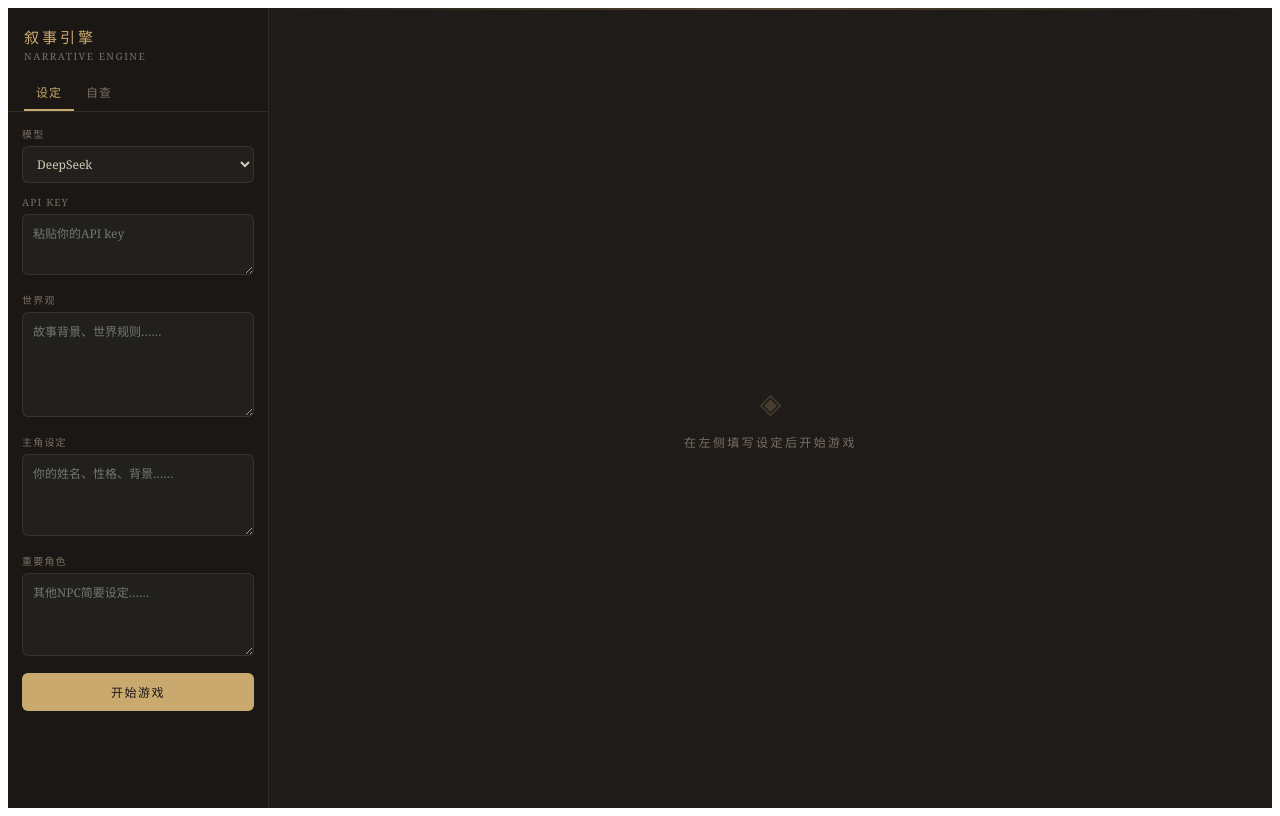
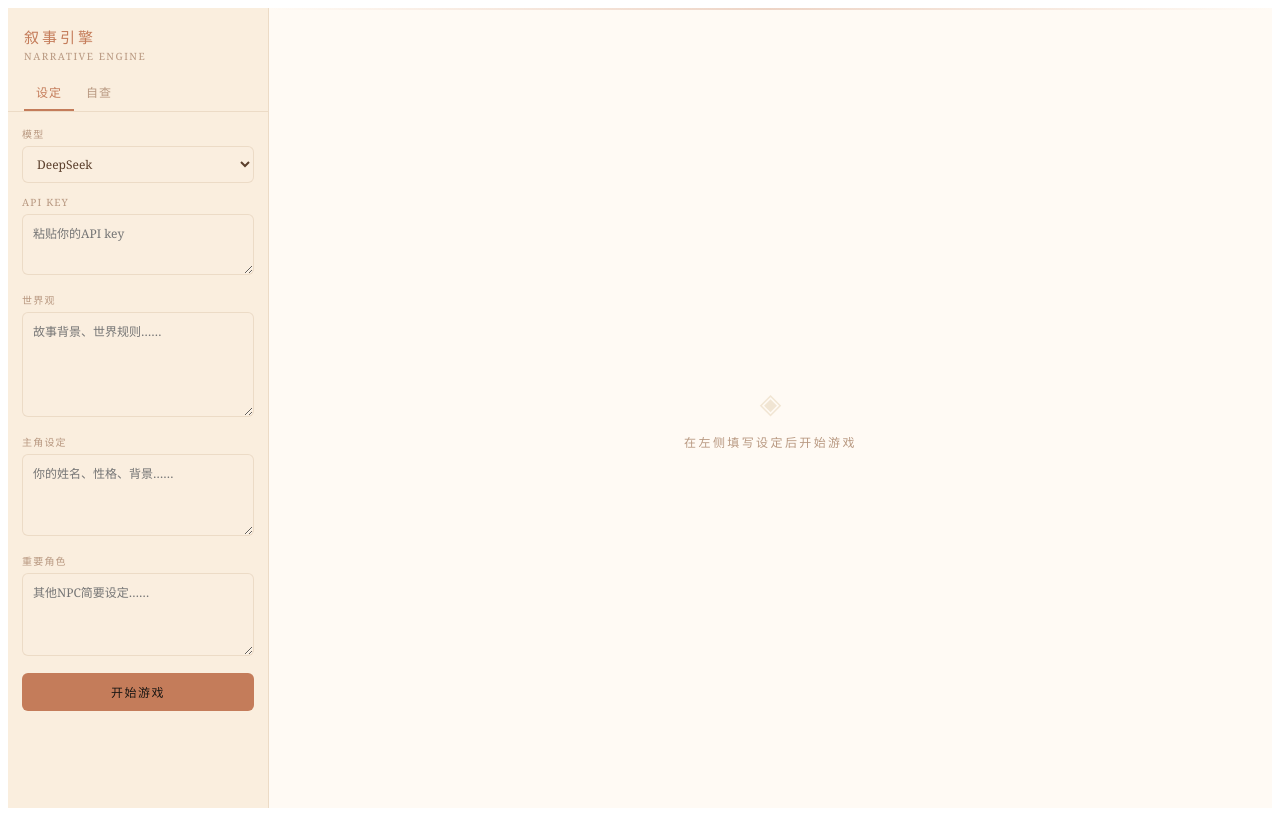
Before and after one commit to chichyanqq/narrative-game, a React (Vite) app: page / in a window 1280 px wide. Built offline with nearby package versions, Linux system fonts and the light colour scheme.

Commit message:
Update App.jsx

```diff
--- a/src/App.jsx
+++ b/src/App.jsx
@@ -186,10 +186,10 @@ export default function App() {
     call(val, messages);
   };
 
-  const c = {
-    bg: "#12100e", side: "#1a1714", panel: "#1e1b18",
-    border: "rgba(180,160,130,0.15)", accent: "#c9a96e",
-    text: "#d4c9b8", muted: "#7a6e62", story: "#e8dfd0",
+ const c = {
+    bg: "#fdf6ee", side: "#faeede", panel: "#fffaf4",
+    border: "rgba(180,140,100,0.2)", accent: "#c47c5a",
+    text: "#5a3e2b", muted: "#b89880", story: "#3d2b1f",
   };
 
   const ta = {
```
